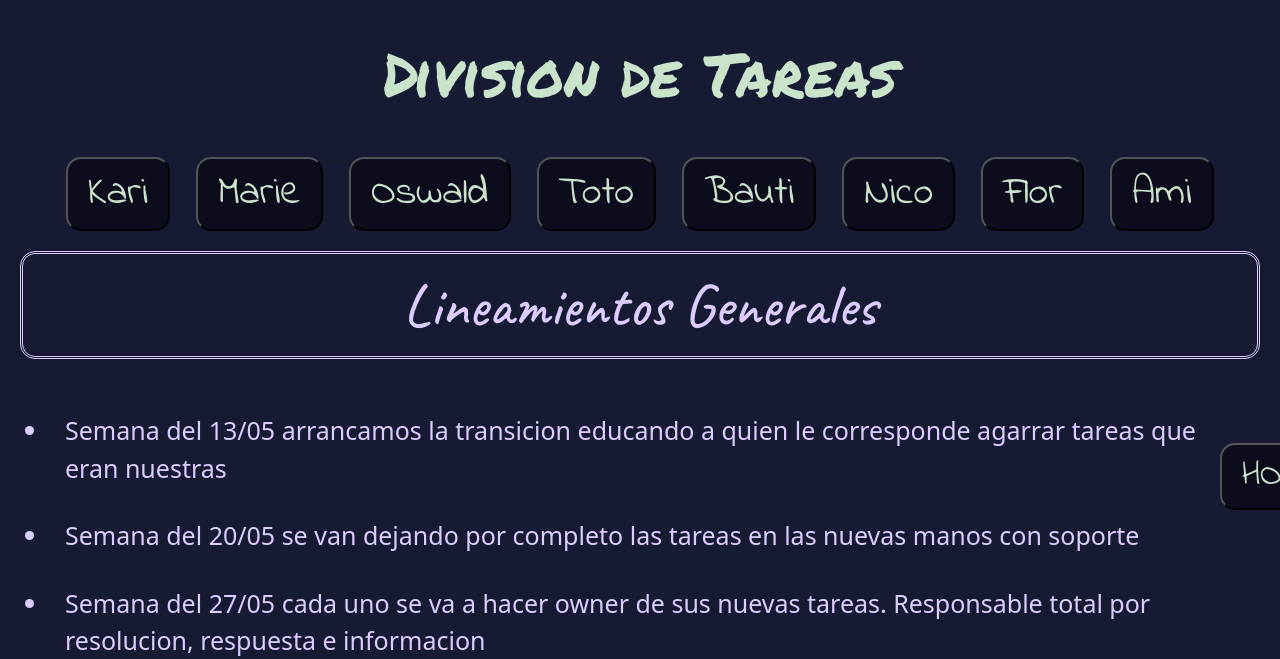
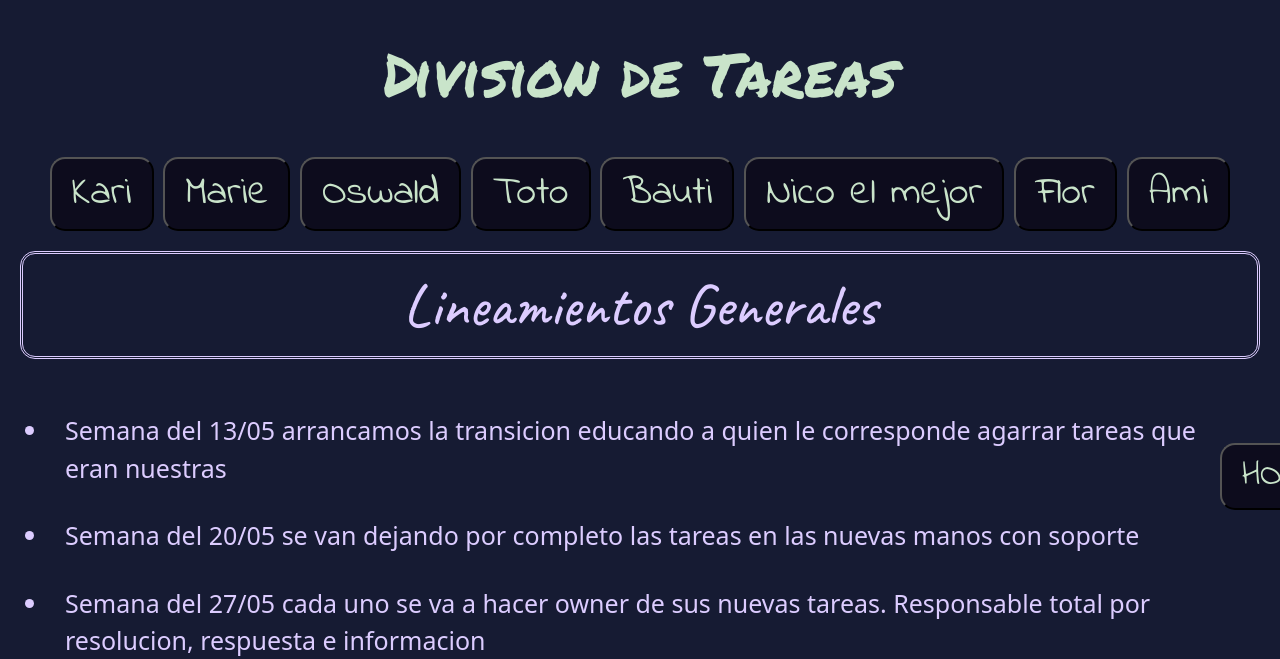
Before and after one commit to nicodiaz214/team-teso, a plain HTML site: page index.html in a window 1280 px wide. Shown: the part 141-800 px from the top of the page. Drawn offline with nearby package versions, Linux system fonts and the light colour scheme.

Commit message:
Update index.html

```diff
--- a/index.html
+++ b/index.html
@@ -37,7 +37,7 @@
                 <button class="btn-nombres"><a href="#Oswald">Oswald</a></button>
                 <button class="btn-nombres"><a href="#Toto">Toto</a></button>
                 <button class="btn-nombres"><a href="#Bauti">Bauti</a></button>
-                <button class="btn-nombres"><a href="#Nico">Nico</a></button>
+                <button class="btn-nombres"><a href="#Nico">Nico el mejor</a></button>
                 <button class="btn-nombres"><a href="#Flor">Flor</a></button>
                 <button class="btn-nombres"><a href="#Ami">Ami</a></button>
             </div>
```
